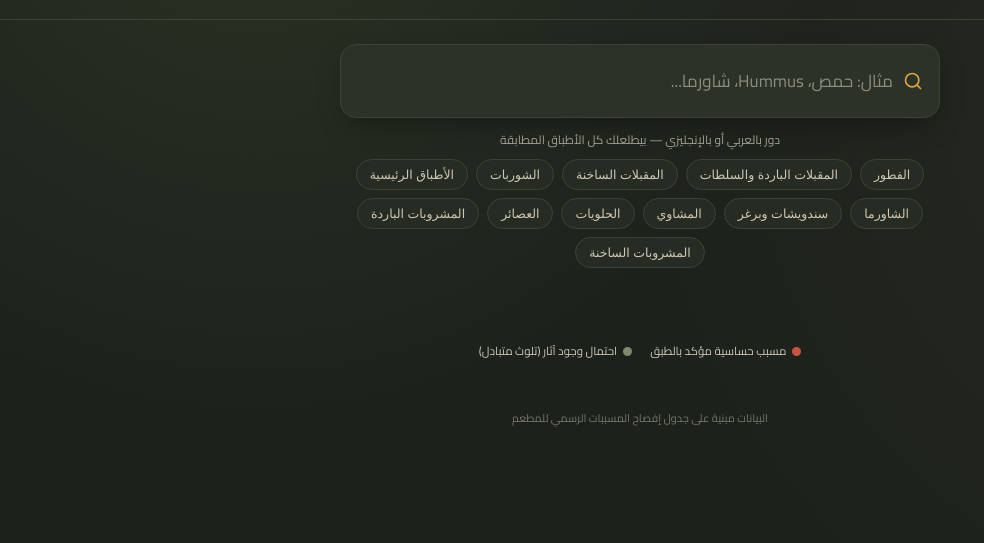
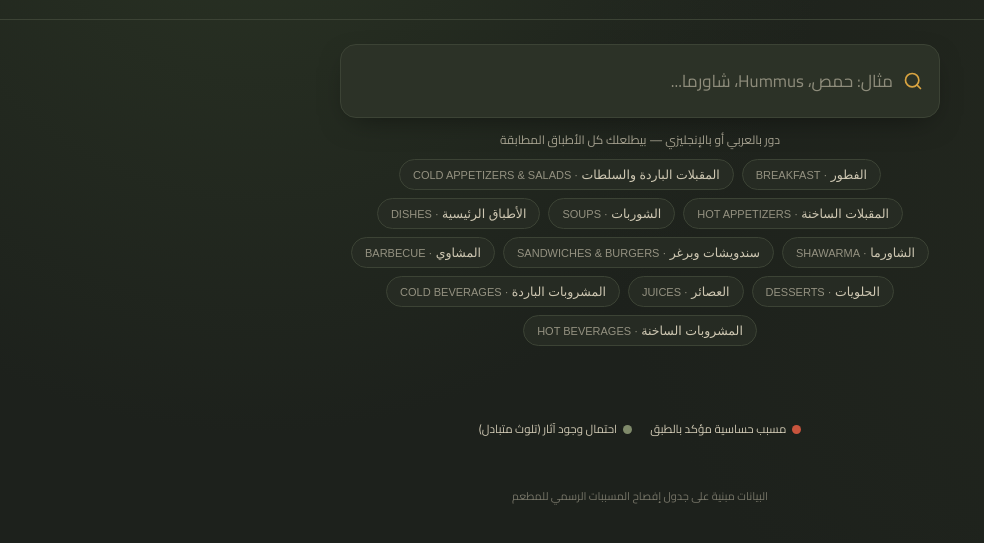
Before and after one commit to mohamdibrahimmai-web/allergens-by-ibrahim, a plain HTML site: page index.html in a window 1280 px wide. Shown: the part 151-694 px from the top of the page, without its empty margins (0-984 px from the left). Drawn offline with Linux system fonts and the light colour scheme.

Commit message:
Add files via upload

```diff
--- a/index.html
+++ b/index.html
@@ -228,6 +228,7 @@
     border-color:var(--gold-soft);
     color:var(--gold);
   }
+  .cat-chip .en{opacity:.65; font-size:11px;}
 
   .legend{
     max-width:640px;
@@ -559,7 +560,7 @@ let activeCat = null;
 function buildChips(){
   const cats = [...new Set(DATA.map(d => d[0]))];
   catChips.innerHTML = DATA.map(([en,ar]) =>
-    `<button class="cat-chip" data-cat="${en}">${ar}</button>`
+    `<button class="cat-chip" data-cat="${en}">${ar} <span class="en">· ${en}</span></button>`
   ).join('');
   catChips.querySelectorAll('.cat-chip').forEach(btn=>{
     btn.addEventListener('click', ()=>{
```
